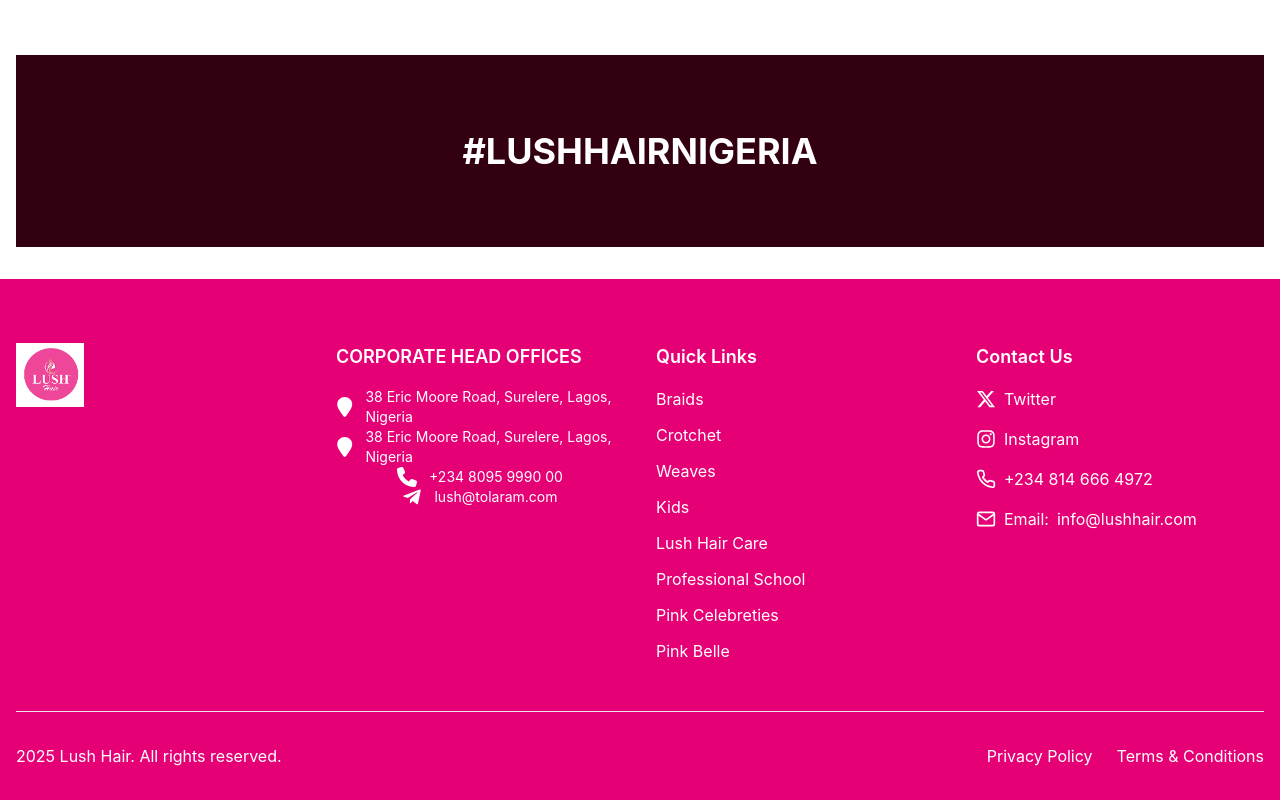
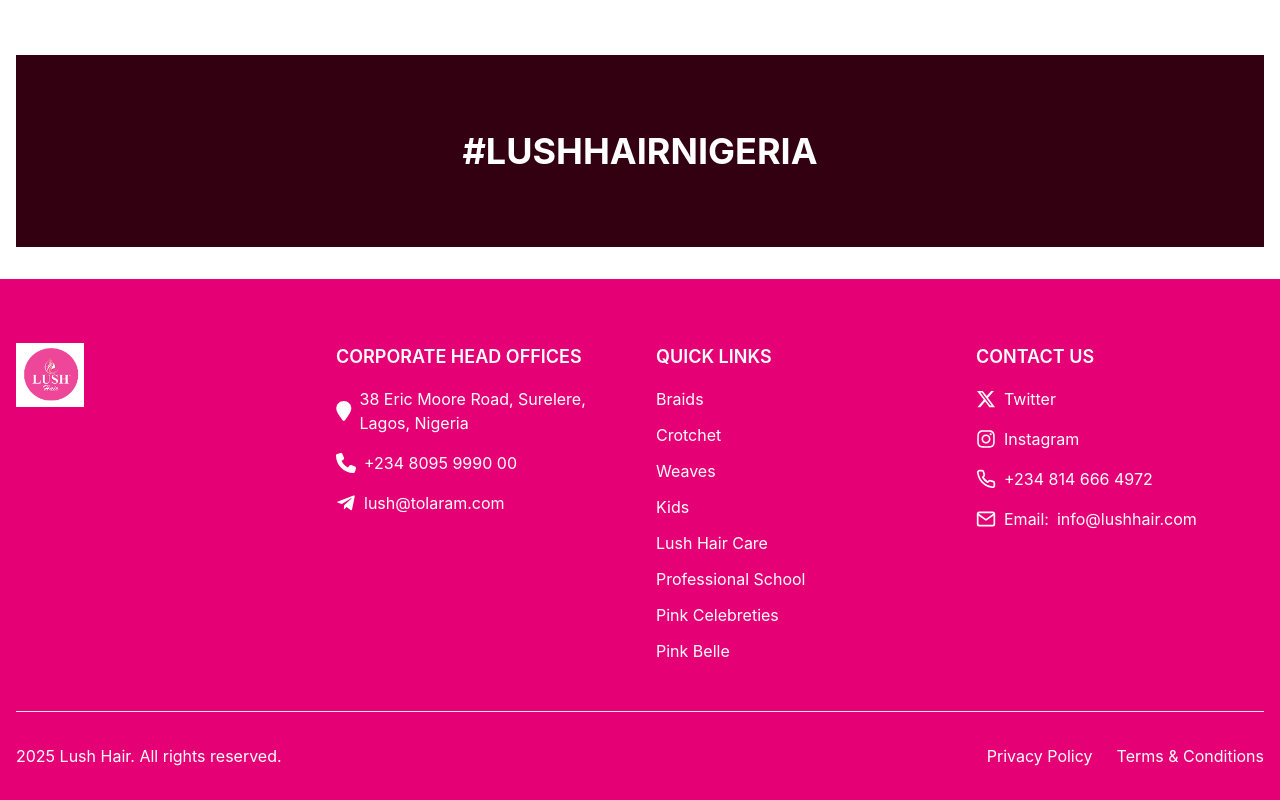
Before and after one commit to Pappy-Vx/iglasss, a React (Vite) app: page / in a window 1280 px wide. Shown: the part 2564-3364 px from the top of the page. Built offline with nearby package versions, Linux system fonts and the light colour scheme.

Commit message:
footer complete resolve

```diff
--- a/src/components/Footer.tsx
+++ b/src/components/Footer.tsx
@@ -18,29 +18,48 @@
           </div>
 
           {/* Categories */}
-          <div className=''>
-            <h3 className="text-lg font-semibold  mb-4 uppercase">Corporate Head Offices</h3>
-            <div className='flex flex-row gap-3 items-center justify-center '>
-              <FaLocationPin className='w-5 h-5' />
-              <span className='text-sm'>38 Eric Moore Road, Surelere, Lagos, Nigeria</span>
-            </div>
-            <div className='flex flex-row gap-3 items-center justify-center '>
-              <FaLocationPin className='w-5 h-5' />
-              <span className='text-sm'>38 Eric Moore Road, Surelere, Lagos, Nigeria</span>
-            </div>
-            <div className='flex flex-row gap-3 items-center justify-center '>
-              <FaPhone className='w-5 h-5' />
-              <span className='text-sm'>+234 8095 9990 00</span>
-            </div>
-            <div className='flex flex-row gap-3 items-center justify-center '>
-              <FaTelegramPlane className='w-5 h-5' />
-              <span className='text-sm'>lush@tolaram.com</span>
-            </div>
+          <div>
+          <h3 className="text-lg font-semibold  mb-4 uppercase">Corporate Head Offices</h3>
+            <ul className="space-y-4">
+              <li>
+                <Link
+                  to="/"
+                  target="_blank"
+                  rel="noopener noreferrer"
+                  className="flex items-center gap-2  "
+                >
+                    <FaLocationPin className='w-5 h-5' />
+                    <span >38 Eric Moore Road, Surelere, Lagos, Nigeria</span>
+                </Link>
+              </li>
+              <li>
+                <Link
+                to="tel:+2348095999000"
+                  target="_blank"
+                  rel="noopener noreferrer"
+                  className="flex items-center gap-2 "
+                >
+                  <FaPhone className='w-5 h-5' />
+                  <span >+234 8095 9990 00</span>
+                </Link>
+              </li>
+              <li>
+                <div className="flex items-center gap-2 ">
+                <FaTelegramPlane className='w-5 h-5' />
+                  <a
+                    href="mailto:lush@tolaram.com"
+                    className="text-white hover:underline"
+                  >
+                    lush@tolaram.com
+                  </a>
+                </div>
+              </li>
+            </ul>
           </div>
 
-          {/* Useful Links */}
+          {/* Quick Links */}
           <div>
-            <h3 className="text-lg font-semibold  mb-4">Quick Links</h3>
+            <h3 className="text-lg font-semibold  mb-4 uppercase">Quick Links</h3>
             <ul className="space-y-3">
               {[
                 { name: 'Braids', path: routePath.ABOUT },
@@ -66,7 +85,7 @@
 
           {/* Contact Us */}
           <div>
-            <h3 className="text-lg font-semibold  mb-4">Contact Us</h3>
+            <h3 className="text-lg font-semibold  mb-4 uppercase">Contact Us</h3>
             <ul className="space-y-4">
               <li>
                 <Link
--- a/src/components/Header.tsx
+++ b/src/components/Header.tsx
@@ -234,7 +234,7 @@
               </span>
             </Link>
           {isMenuOpen && (
-            <div className="lg:hidden bg-white absolute left-0 top-[5.5rem] w-full h-full z-50  ">
+            <div className="hidden bg-white absolute left-0 top-[5.5rem] w-full h-full z-50  ">
               <div className="container mx-auto px-4 py-2">
                 <nav className="flex flex-col space-y-4">
                   <div
--- a/src/pages/Home/layout/HomeFooter.tsx
+++ b/src/pages/Home/layout/HomeFooter.tsx
@@ -3,7 +3,7 @@
 const HomeFooter = () => {
   return (
     <div className="bg-[#330011] w-full h-48 flex items-center justify-center uppercase text-center">
-       <span className="text-white text-4xl font-bold">#lushhairnigeria</span>
+       <span className="text-white text-xl md:text-2xl lg:text-4xl font-bold">#lushhairnigeria</span>
     </div>
   );
 };
```
